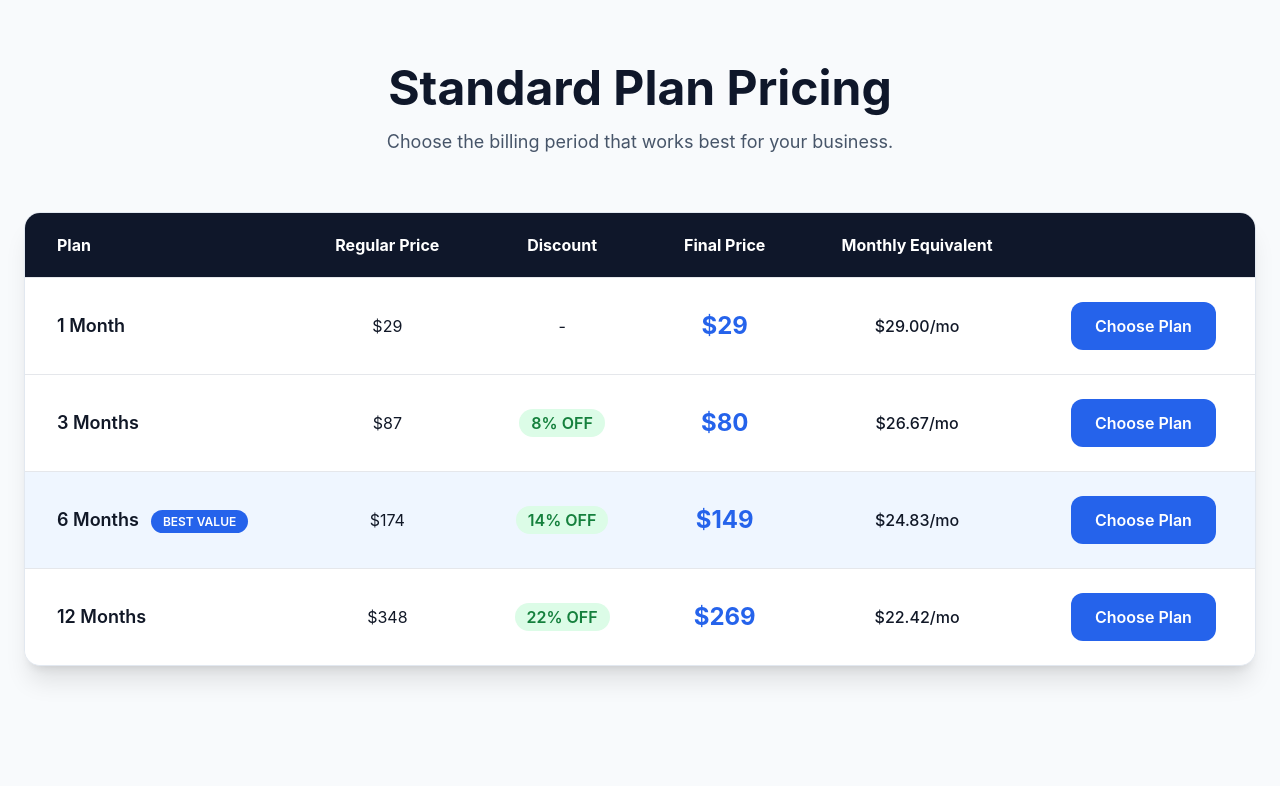
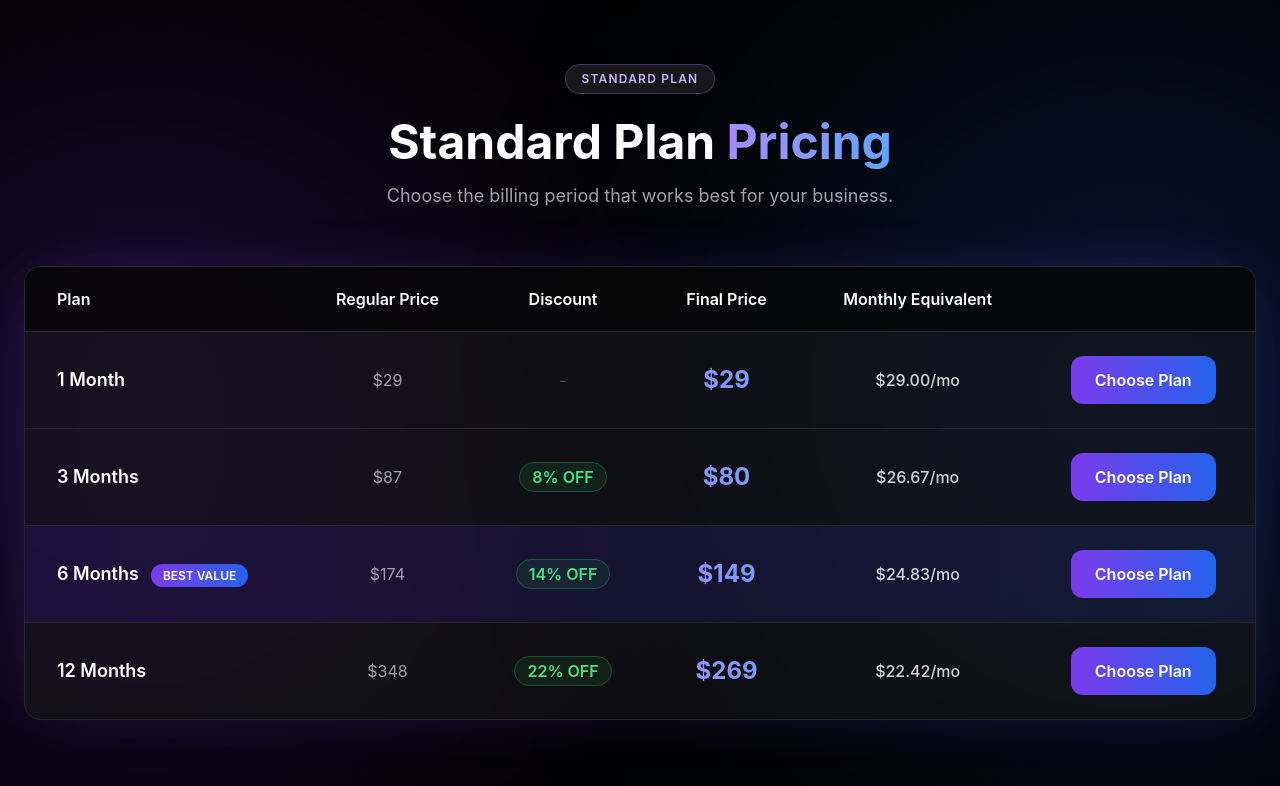
Before and after one commit to afnankhan123456/reviewreply-ai, a Next.js app: page /plans/standard/pricing in a window 1280 px wide. Shown: the top 786 px of the page. Built offline with nearby package versions, Linux system fonts and the light colour scheme.

Commit message:
Update page.tsx

```diff
--- a/app/plans/standard/pricing/page.tsx
+++ b/app/plans/standard/pricing/page.tsx
@@ -75,27 +75,39 @@ export default function StandardPricingPage() {
   };
 
   return (
-    <main className="min-h-screen bg-slate-50 py-16 px-6">
-      <div className="mx-auto max-w-7xl">
+    <main className="min-h-screen bg-black text-white py-16 px-6 relative overflow-hidden">
+
+      {/* Background glow orbs — same theme as plans page */}
+      <div className="absolute top-[10%] left-[-200px] w-[700px] h-[700px] rounded-full bg-violet-600/20 blur-[140px] pointer-events-none" />
+      <div className="absolute top-[5%] right-[-200px] w-[700px] h-[700px] rounded-full bg-blue-600/20 blur-[140px] pointer-events-none" />
+
+      <div className="relative z-10 mx-auto max-w-7xl">
         <div className="text-center mb-14">
-          <h1 className="text-5xl font-bold text-slate-900">
-            Standard Plan Pricing
+          <div className="inline-flex items-center gap-2 bg-zinc-900 border border-violet-500/40 rounded-full px-4 py-1.5 mb-6">
+            <span className="text-xs font-semibold tracking-widest text-violet-300">STANDARD PLAN</span>
+          </div>
+
+          <h1 className="text-4xl md:text-5xl font-bold">
+            Standard Plan{" "}
+            <span className="bg-gradient-to-r from-violet-400 to-blue-400 bg-clip-text text-transparent">
+              Pricing
+            </span>
           </h1>
 
-          <p className="mt-4 text-slate-600 text-lg">
+          <p className="mt-4 text-zinc-400 text-lg">
             Choose the billing period that works best for your business.
           </p>
         </div>
 
-        <div className="overflow-x-auto rounded-2xl border border-slate-200 bg-white shadow-xl">
+        <div className="overflow-x-auto rounded-2xl border border-zinc-800 bg-zinc-900/60 backdrop-blur-sm shadow-[0_0_60px_-20px_rgba(139,92,246,0.3)]">
           <table className="w-full">
-            <thead className="bg-slate-900 text-white">
+            <thead className="bg-black/60 text-white border-b border-zinc-800">
               <tr>
-                <th className="px-8 py-5 text-left">Plan</th>
-                <th className="px-8 py-5 text-center">Regular Price</th>
-                <th className="px-8 py-5 text-center">Discount</th>
-                <th className="px-8 py-5 text-center">Final Price</th>
-                <th className="px-8 py-5 text-center">
+                <th className="px-8 py-5 text-left font-semibold">Plan</th>
+                <th className="px-8 py-5 text-center font-semibold">Regular Price</th>
+                <th className="px-8 py-5 text-center font-semibold">Discount</th>
+                <th className="px-8 py-5 text-center font-semibold">Final Price</th>
+                <th className="px-8 py-5 text-center font-semibold">
                   Monthly Equivalent
                 </th>
                 <th className="px-8 py-5 text-center"></th>
@@ -106,39 +118,39 @@ export default function StandardPricingPage() {
               {pricingPlans.map((plan) => (
                 <tr
                   key={plan.id}
-                  className={`border-t ${
-                    plan.popular ? "bg-blue-50" : "bg-white"
+                  className={`border-t border-zinc-800 ${
+                    plan.popular ? "bg-gradient-to-r from-violet-950/40 to-blue-950/40" : "bg-transparent"
                   }`}
                 >
-                  <td className="px-8 py-6 font-semibold text-lg">
+                  <td className="px-8 py-6 font-semibold text-lg text-white">
                     {plan.title}
 
                     {plan.popular && (
-                      <span className="ml-3 rounded-full bg-blue-600 px-3 py-1 text-xs font-semibold text-white">
+                      <span className="ml-3 rounded-full bg-gradient-to-r from-violet-600 to-blue-600 px-3 py-1 text-xs font-semibold text-white">
                         BEST VALUE
                       </span>
                     )}
                   </td>
 
-                  <td className="px-8 py-6 text-center">
+                  <td className="px-8 py-6 text-center text-zinc-400">
                     ${plan.regularPrice}
                   </td>
 
                   <td className="px-8 py-6 text-center">
                     {plan.discount ? (
-                      <span className="rounded-full bg-green-100 px-3 py-1 text-green-700 font-semibold">
+                      <span className="rounded-full bg-green-500/10 border border-green-500/30 px-3 py-1 text-green-400 font-semibold">
                         {plan.discount}
                       </span>
                     ) : (
-                      "-"
+                      <span className="text-zinc-600">-</span>
                     )}
                   </td>
 
-                  <td className="px-8 py-6 text-center text-2xl font-bold text-blue-600">
+                  <td className="px-8 py-6 text-center text-2xl font-bold bg-gradient-to-r from-violet-400 to-blue-400 bg-clip-text text-transparent">
                     ${plan.finalPrice}
                   </td>
 
-                  <td className="px-8 py-6 text-center font-medium">
+                  <td className="px-8 py-6 text-center font-medium text-zinc-300">
                     {plan.monthlyEquivalent}
                   </td>
 
@@ -146,7 +158,7 @@ export default function StandardPricingPage() {
                     <button
                       onClick={() => handleChoosePlan(plan)}
                       disabled={activatingPlan !== null}
-                      className="rounded-xl bg-blue-600 px-6 py-3 font-semibold text-white transition hover:bg-blue-700 disabled:opacity-50"
+                      className="rounded-xl bg-gradient-to-r from-violet-600 to-blue-600 px-6 py-3 font-semibold text-white transition hover:opacity-90 disabled:opacity-50"
                     >
                       {activatingPlan === plan.id ? "Activating..." : "Choose Plan"}
                     </button>
```
